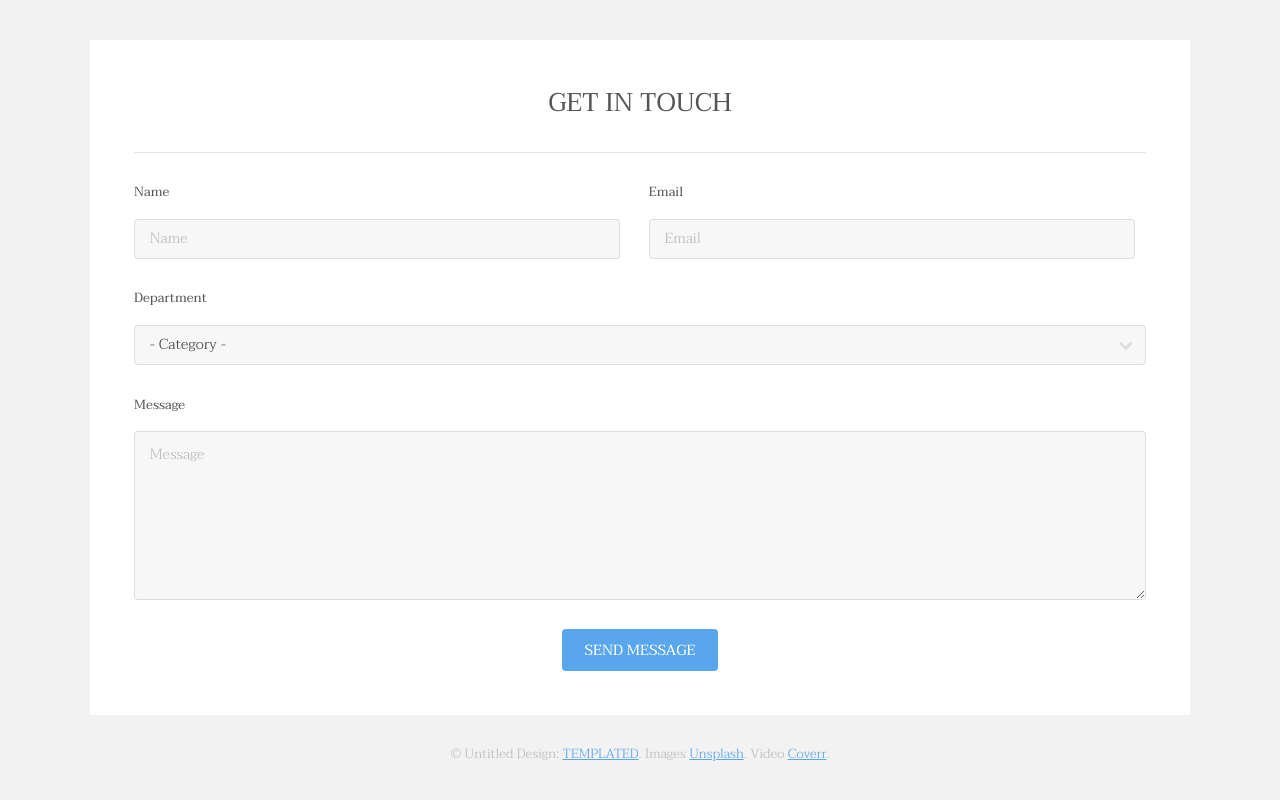
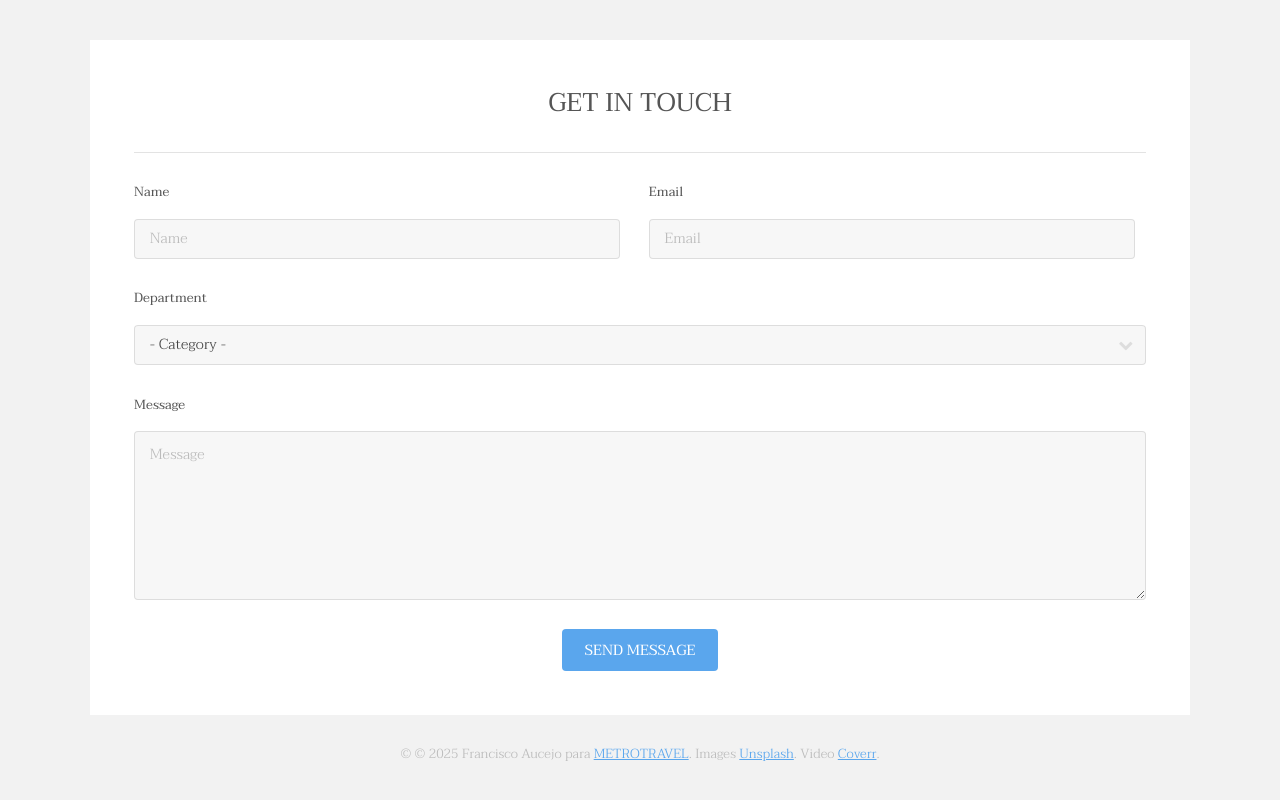
Before and after one commit to Xisco280591/04_REP_METROPOLITA, a plain HTML site: page index.html in a window 1280 px wide. Shown: the part 3231-4031 px from the top of the page. Drawn offline with Linux system fonts and the light colour scheme.

Commit message:
cambios en el pie de página por FRANCISCO

```diff
--- a/index.html
+++ b/index.html
@@ -194,7 +194,7 @@
 						</div>
 					</section>
 					<div class="copyright">
-						&copy; Untitled Design: <a href="https://templated.co/">TEMPLATED</a>. Images <a href="https://unsplash.com/">Unsplash</a>. Video <a href="http://coverr.co/">Coverr</a>.
+						&copy; © 2025 Francisco Aucejo para <a href="https://templated.co/">METROTRAVEL</a>. Images <a href="https://unsplash.com/">Unsplash</a>. Video <a href="http://coverr.co/">Coverr</a>.
 					</div>
 				</div>
 			</footer>
```
